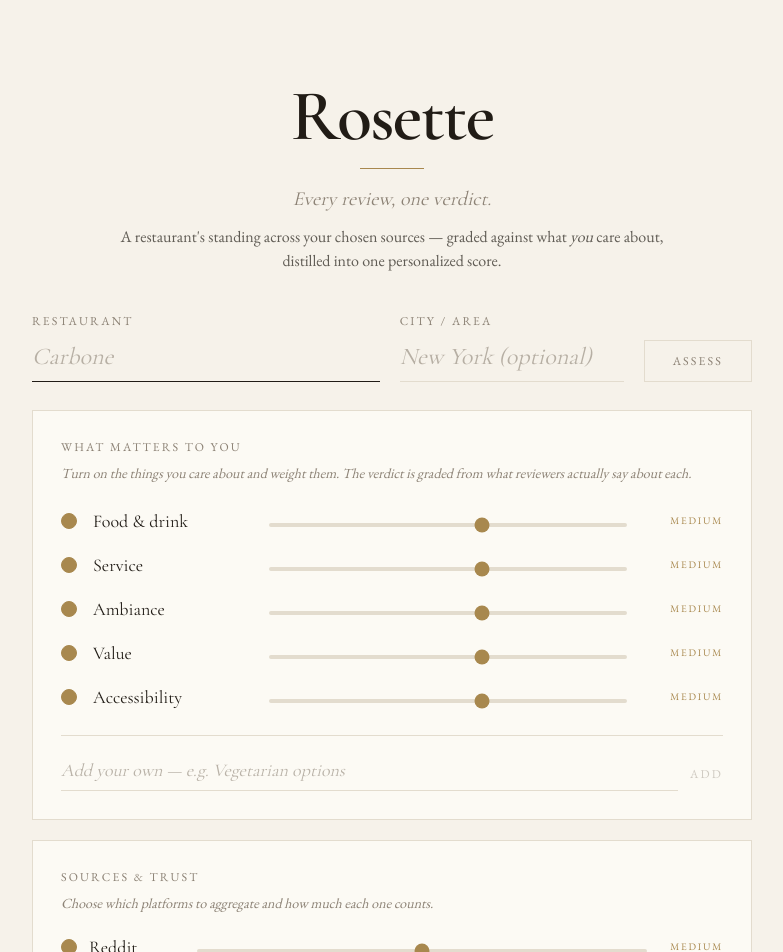
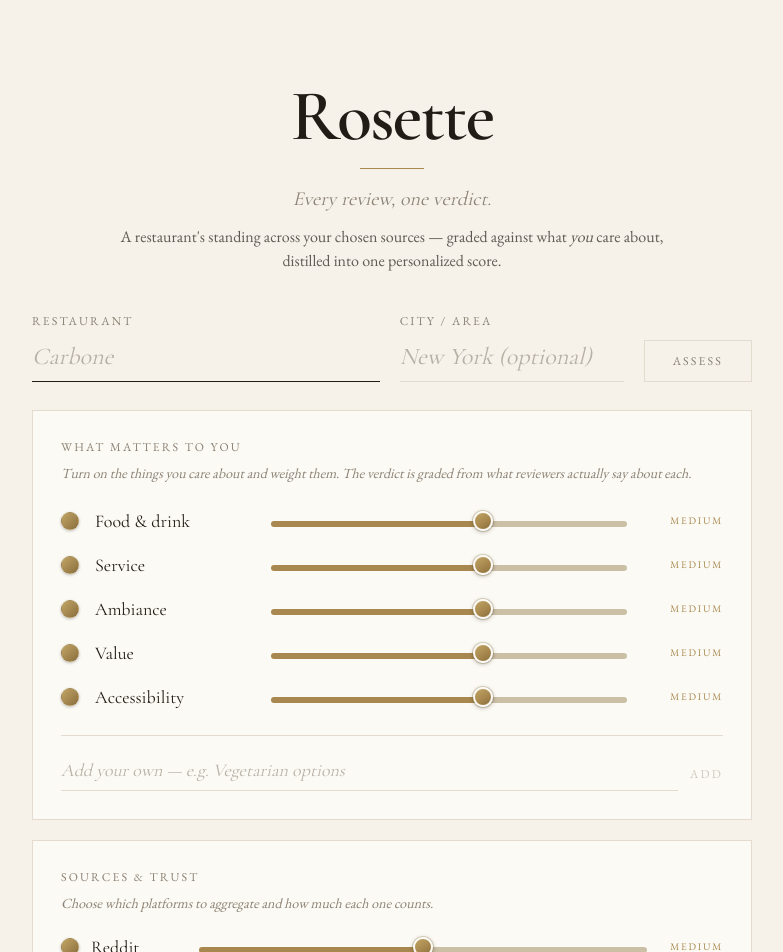
Before and after one commit to lo-alz/Alexichelin, a Next.js app: page / in a window 1280 px wide. Shown: the top 952 px of the page, without its empty margins (248-1031 px from the left). Built offline with nearby package versions, Linux system fonts and the light colour scheme.

Commit message:
Premium gold sliders + higher-contrast controls
Replace the faint native accent-color slider with a custom gold slider:
gold fill over a warm groove track and a clear gradient-gold handle with
ring + shadow. Toggle dots get a gold gradient. Fixes the white-on-white
visibility issue.

```diff
--- a/app/globals.css
+++ b/app/globals.css
@@ -37,3 +37,50 @@
     @apply border-0 border-t border-line;
   }
 }
+
+/* Gold range slider — visible track + a clear handle. */
+.rosette-slider {
+  -webkit-appearance: none;
+  appearance: none;
+  height: 6px;
+  border-radius: 9999px;
+  outline: none;
+  cursor: pointer;
+}
+.rosette-slider::-webkit-slider-thumb {
+  -webkit-appearance: none;
+  appearance: none;
+  height: 20px;
+  width: 20px;
+  margin-top: -7px;
+  border-radius: 9999px;
+  background: linear-gradient(145deg, #c2a566 0%, #a8884e 55%, #8a6f3d 100%);
+  border: 2px solid #fcfaf4;
+  box-shadow: 0 1px 4px rgba(33, 28, 22, 0.35), 0 0 0 1px rgba(138, 111, 61, 0.25);
+  transition: transform 0.12s ease, box-shadow 0.12s ease;
+}
+.rosette-slider::-webkit-slider-thumb:hover {
+  transform: scale(1.12);
+  box-shadow: 0 2px 6px rgba(33, 28, 22, 0.4), 0 0 0 1px rgba(138, 111, 61, 0.4);
+}
+.rosette-slider::-moz-range-thumb {
+  height: 20px;
+  width: 20px;
+  border-radius: 9999px;
+  background: linear-gradient(145deg, #c2a566 0%, #a8884e 55%, #8a6f3d 100%);
+  border: 2px solid #fcfaf4;
+  box-shadow: 0 1px 4px rgba(33, 28, 22, 0.35);
+  cursor: pointer;
+}
+.rosette-slider::-moz-range-track {
+  height: 6px;
+  border-radius: 9999px;
+  background: transparent;
+}
+.rosette-slider:focus-visible::-webkit-slider-thumb {
+  box-shadow: 0 0 0 3px rgba(168, 136, 78, 0.35);
+}
+.rosette-slider:disabled {
+  opacity: 0.55;
+  cursor: not-allowed;
+}
--- a/components/CriteriaControls.tsx
+++ b/components/CriteriaControls.tsx
@@ -73,8 +73,10 @@ export default function CriteriaControls({
               onClick={() => update(c.id, { enabled: !c.enabled })}
               disabled={disabled}
               aria-pressed={c.enabled}
-              className={`h-4 w-4 shrink-0 rounded-full border transition-colors ${
-                c.enabled ? "border-gold bg-gold" : "border-line bg-transparent"
+              className={`h-[18px] w-[18px] shrink-0 rounded-full border transition-all ${
+                c.enabled
+                  ? "border-transparent bg-gradient-to-br from-[#c2a566] to-[#8a6f3d] shadow-[0_1px_3px_rgba(33,28,22,0.3)]"
+                  : "border-line bg-transparent hover:border-gold"
               }`}
               title={c.enabled ? "Enabled" : "Disabled"}
             />
--- a/components/Slider.tsx
+++ b/components/Slider.tsx
@@ -9,7 +9,11 @@ export function weightLabel(n: number): string {
   return "Essential";
 }
 
-/** A slim gold range slider used for both criteria importance and source weights. */
+/**
+ * Gold range slider used for criteria importance and source weights. The track
+ * shows a gold fill up to the value over a warm unfilled groove (custom thumb
+ * + track styled in globals.css under `.rosette-slider`).
+ */
 export default function Slider({
   value,
   onChange,
@@ -21,6 +25,10 @@ export default function Slider({
   disabled?: boolean;
   ariaLabel: string;
 }) {
+  const pct = Math.max(0, Math.min(100, value));
+  const groove = disabled ? "#E3DCCE" : "#CBBFA6";
+  const fillColor = disabled ? "#C8BD9E" : "#A8884E";
+
   return (
     <input
       type="range"
@@ -31,8 +39,10 @@ export default function Slider({
       onChange={(e) => onChange(Number(e.target.value))}
       disabled={disabled}
       aria-label={ariaLabel}
-      style={{ accentColor: "#A8884E" }}
-      className="h-1 w-full cursor-pointer appearance-none rounded-full bg-line disabled:cursor-not-allowed disabled:opacity-50"
+      className="rosette-slider w-full"
+      style={{
+        background: `linear-gradient(to right, ${fillColor} 0%, ${fillColor} ${pct}%, ${groove} ${pct}%, ${groove} 100%)`,
+      }}
     />
   );
 }
--- a/components/SourceControls.tsx
+++ b/components/SourceControls.tsx
@@ -66,8 +66,10 @@ export default function SourceControls({
               onClick={() => update(s.id, { enabled: !s.enabled })}
               disabled={disabled}
               aria-pressed={s.enabled}
-              className={`h-4 w-4 shrink-0 rounded-full border transition-colors ${
-                s.enabled ? "border-gold bg-gold" : "border-line bg-transparent"
+              className={`h-[18px] w-[18px] shrink-0 rounded-full border transition-all ${
+                s.enabled
+                  ? "border-transparent bg-gradient-to-br from-[#c2a566] to-[#8a6f3d] shadow-[0_1px_3px_rgba(33,28,22,0.3)]"
+                  : "border-line bg-transparent hover:border-gold"
               }`}
               title={s.enabled ? "Enabled" : "Disabled"}
             />
```
